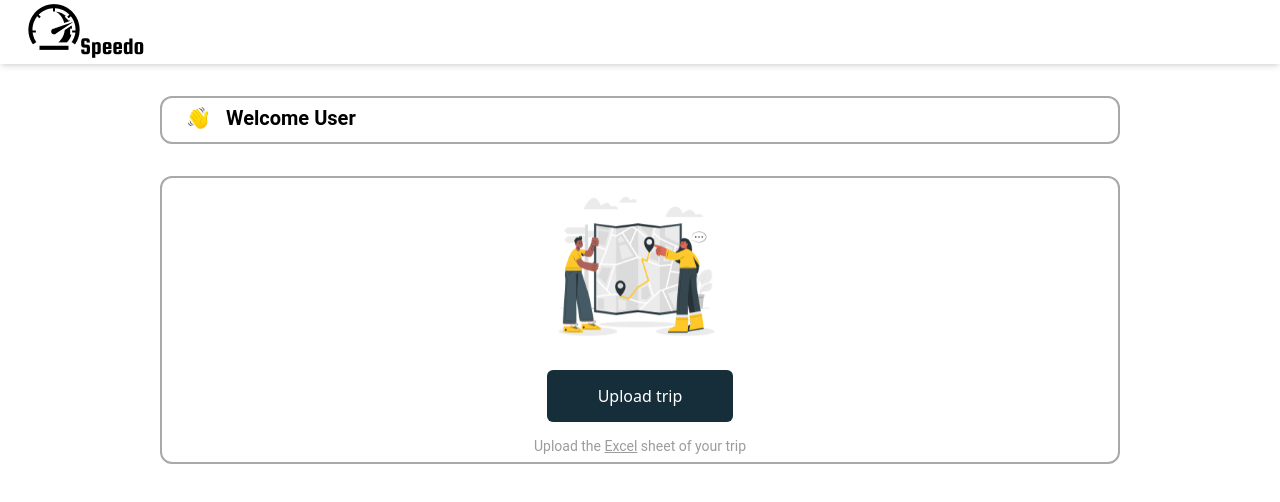
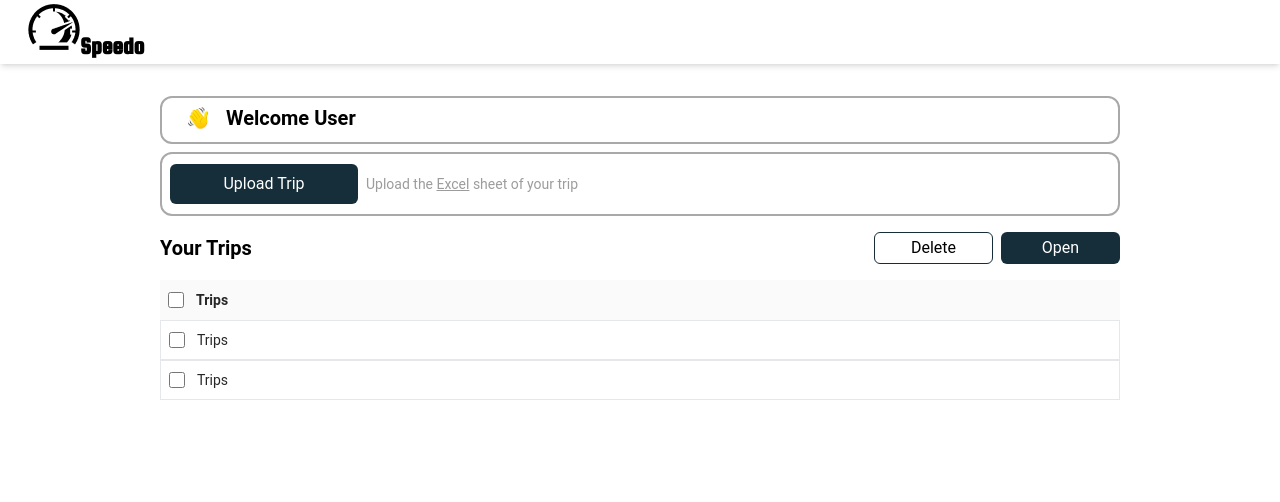
Before and after one commit to nihalmohd/Speedo.frontend, a React (Vite) app: page /Home in a window 1280 px wide. Shown: the top 502 px of the page. Built offline with nearby package versions, Linux system fonts and the light colour scheme.

Commit message:
Home page is over

```diff
--- a/src/assets/Components/Navbar/Navbar.jsx
+++ b/src/assets/Components/Navbar/Navbar.jsx
@@ -2,18 +2,18 @@ import React from 'react'
 
 const Navbar = () => {
   return (
-    <div className="w-full h-16 shadow-md">
-      <div className="w-3/12 h-full">
-        <div className="w-1/2 h-full  flex justify-center items-center">
-          <div className="w-3/6 h-10 flex justify-end items-end mb-1">
-            <img src="\Vector.png" alt="" />
-          </div>
-          <div className="w-3/6 h-16  flex items-end ">
-            <h1 className="font-squada text-[24px] bold-[400] "> Speedo</h1>
-          </div>
+<div className="w-full h-16 shadow-md top-0 left-0 bg-white ">
+    <div className="w-3/12 h-full ">
+      <div className="w-1/2 h-full flex justify-center items-center">
+        <div className="w-3/6 h-10 flex justify-end items-end mb-1">
+          <img src="\Vector.png" alt="" />
+        </div>
+        <div className="w-3/6 h-16 flex items-end">
+          <h1 className="font-squada text-[24px] font-bold">Speedo</h1>
         </div>
       </div>
     </div>
+  </div>
   );
 }
 
--- a/src/assets/Components/pages/Home.jsx
+++ b/src/assets/Components/pages/Home.jsx
@@ -1,14 +1,16 @@
-import React from 'react'
+import React, { useState } from 'react'
 import Navbar from '../Navbar/Navbar'
 import { useNavigate } from 'react-router-dom'
+
 
 const Home = () => {
 
     const navigate = useNavigate()
+    const [Tripcount,setTripCount] = useState(1)
     return (
         <div>
-        <Navbar/>
-        <div className="w-full  h-screen md:h-auto  flex justify-center items-center">
+            <Navbar />
+            <div className="w-full  h-screen md:h-auto  flex justify-center items-center ">
                 <div className="w-9/12 h-full ">
                     <div className="w-full h-12  border-2 border-[#A9A9A9] rounded-xl mt-8 flex ">
                         <div className="w-14 h-10  flex justify-end">
@@ -18,6 +20,8 @@ const navigate = useNavigate()
                             <h1 className='font-roboto text-[20px] font-semibold'>Welcome User</h1>
                         </div>
                     </div>
+                    {
+                        Tripcount === 0 ? (<>
                             <div className="w-full h-72  border-2 border-[#A9A9A9] rounded-xl mt-8">
                                 <div className="w-full h-48  flex justify-center items-center">
                                     <div className="w-44 h-44 ">
@@ -26,7 +30,7 @@ const navigate = useNavigate()
                                 </div>
                                 <div className="w-full h-24  ">
                                     <div className="w-full h-14  flex justify-center">
-                    <button className='w-[186px] h-[52px] bg-[#162D3A] rounded-md text-white' onClick={()=>{navigate("/Modal")}}>Upload trip</button>
+                                        <button className='w-[186px] h-[52px] bg-[#162D3A] rounded-md text-white' onClick={() => { navigate("/Modal") }}>Upload trip</button>
                                     </div>
                                     <div className="w-full h-10  flex justify-center items-center">
                                         <h1 className='font-roboto text-[14px] bold-[400] text-[#9C9C9C] '>Upload the  <span className='underline cursor-pointer'>Excel</span> sheet of your trip</h1>
@@ -34,6 +38,59 @@ const navigate = useNavigate()
 
                                 </div>
                             </div>
+
+                        </>) :
+                            (<>
+                                <div className="w-full h-16  border-2 border-[#A9A9A9] rounded-xl mt-2 flex justify-center items-center ">
+                                    <button className="w-3/12 h-10  flex justify-center items-center bg-[#162D3A] ml-2 rounded-md text-white font-roboto" onClick={() => { navigate("/Home") }}>
+                                        Upload Trip
+                                    </button>
+                                    <div className="w-full h-full  flex justify-start items-center ml-2">
+                                        <h1 className='font-roboto text-[14px] text-[#9C9C9C] '>Upload the <span className='underline cursor-pointer'>Excel</span> sheet of your trip</h1>
+                                    </div>
+                                </div>
+                                <div className="w-full h-16  flex justify-between items-center gap-2">
+                                    <div className="w-1/2 h-full  flex items-center">
+                                        <h1 className='font-roboto text-[20px] text-[#000000] font-semibold'>Your Trips</h1>
+                                    </div>
+                                    <div className="w-1/2 h-full  flex justify-end items-center gap-2">
+                                        <button className="w-3/12 h-8  rounded-md border border-[#162D3A] font-roboto hover:bg-[#162D3A] hover:text-white"> Delete</button>
+                                        <button className="w-3/12 h-8 bg-[#162D3A] rounded-md text-white font-roboto hover:border hover:border-[#162D3A] hover:bg-white hover:text-black ">Open</button>
+                                    </div>
+                                </div>
+                                <div className="w-full h-10 bg-[#FAFAFA] flex items-center p-2">
+                                    <label className="inline-flex items-center">
+                                        <input type="checkbox" className="form-checkbox h-4 w-4 text-black" />
+                                    </label>
+                                    <div className="w-full h-full  ml-3 flex items-center">
+                                        <h1 className='font-roboto text-[14px] text-[#000000D9] font-semibold'>Trips</h1>
+                                    </div>
+                                </div>
+                                <div className="w-full h-10 border flex items-center p-2">
+                                    <label className="inline-flex items-center">
+                                        <input type="checkbox" className="form-checkbox h-4 w-4 text-black" />
+                                    </label>
+
+                                    <div className="w-full h-full  ml-3 flex items-center">
+                                        <h1 className='font-roboto text-[14px] text-[#000000D9] '>Trips</h1>
+                                    </div>
+
+
+                                </div>
+                                <div className="w-full h-10 border flex items-center p-2">
+                                    <label className="inline-flex items-center">
+                                        <input type="checkbox" className="form-checkbox h-4 w-4 text-black" />
+                                    </label>
+
+                                    <div className="w-full h-full= ml-3 flex items-center">
+                                        <h1 className='font-roboto text-[14px] text-[#000000D9] '>Trips</h1>
+                                    </div>
+
+
+                                </div>
+                            </>)
+                    }
+
                 </div>
             </div>
         </div>
```
Lines whose indentation alone changed are shown as unchanged.
